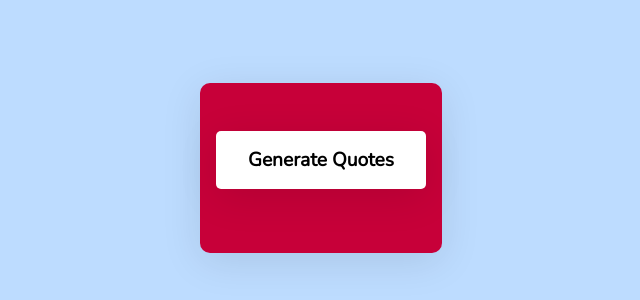
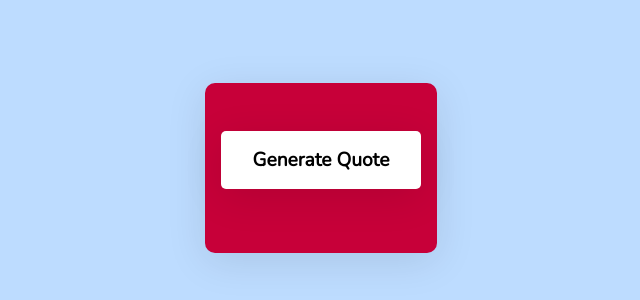
Before and after one commit to Saurabhdaswant/Random-quote, a plain HTML site: page index.html in a window 1280 px wide. Shown: the part 232-532 px from the top of the page, without its empty margins (319-959 px from the left). Drawn offline with nearby package versions, Linux system fonts and the light colour scheme.

Commit message:
spelling change done

```diff
--- a/index.html
+++ b/index.html
@@ -12,7 +12,7 @@
 <body>
     <main>
         <div class="main__content">
-            <button id="btn"> Generate Quotes
+            <button id="btn"> Generate Quote
             </button>
             <p class="quote"></p>
         </div>
```
